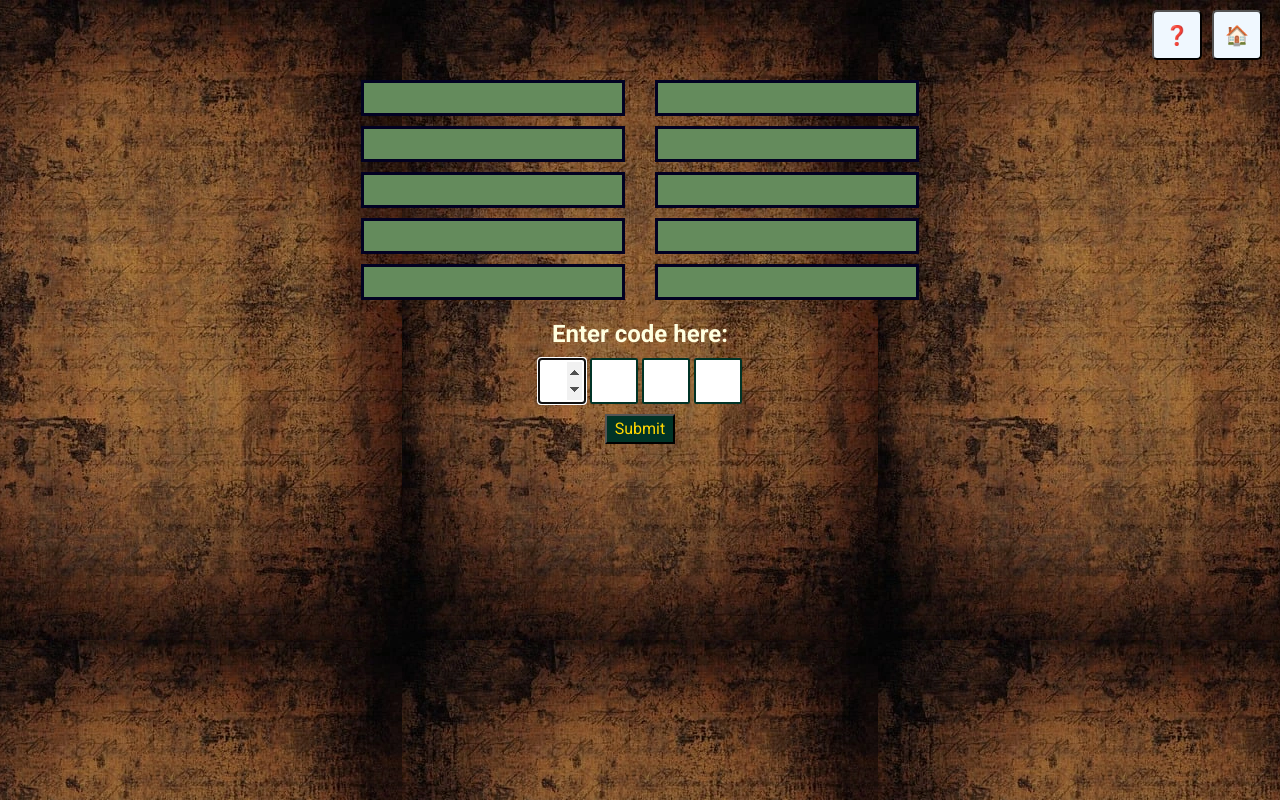
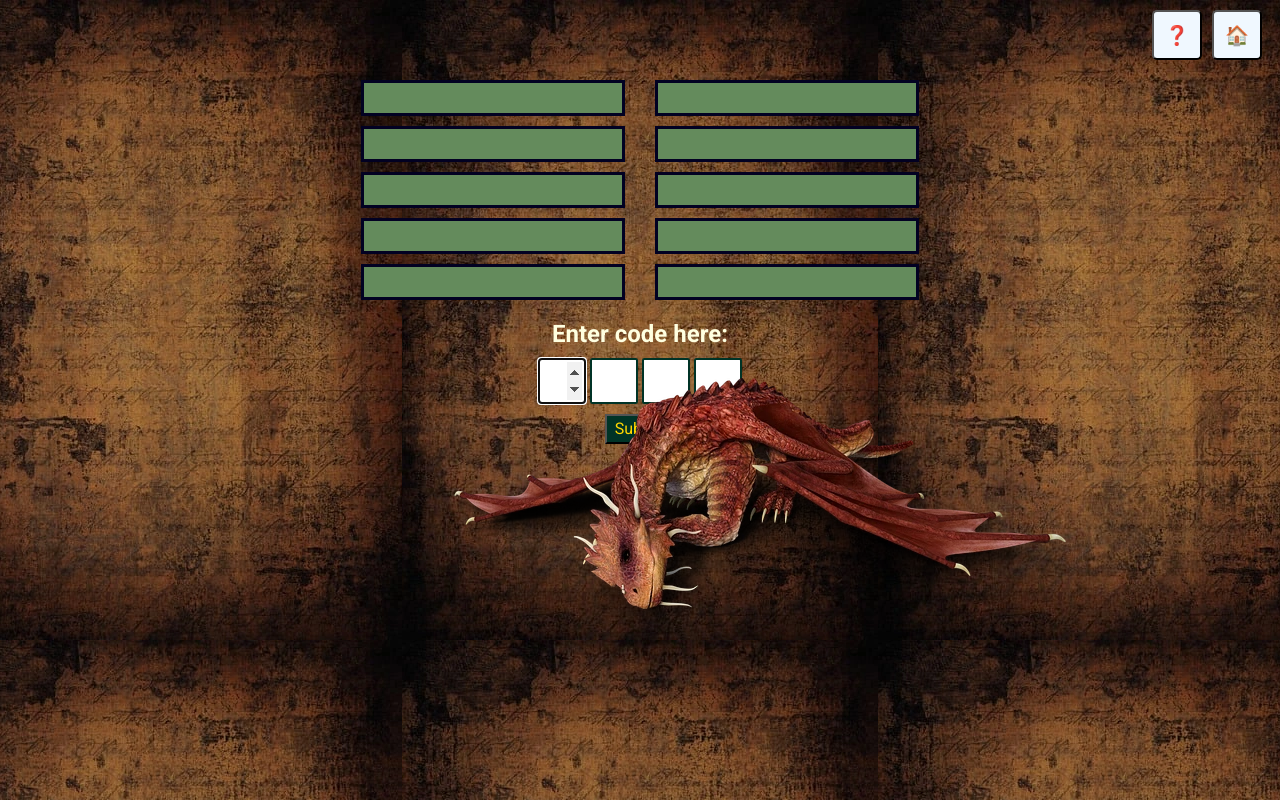
Before and after one commit to VeronicaTeodorof/code-breaking-game, a website: page game.html in a window 1280 px wide. Drawn offline with nearby package versions, Linux system fonts and the light colour scheme; a web font is replaced by a local one.

Commit message:
Add and style sleeping dragon image and credit in readme

```diff
--- a/assets/css/style.css
+++ b/assets/css/style.css
@@ -17,6 +17,7 @@ body {
     /* background-color: var(--dragon-green); */
     background: url('../images/background-image.webp');
     background-position-x: center;
+    /* overflow: hidden; */
 
 
 }
@@ -26,7 +27,7 @@ h1 {
     color: var(--treasure-yellow);
     font-weight: bold;
     text-align: center;
-    letter-spacing: 0.1rem;
+    letter-spacing: 0.2rem;
     padding: 0.5rem;
     border-radius: 10%;
     box-shadow: 3px 5px var(--prussian-blue);
@@ -49,6 +50,9 @@ h2 {
     border: 2px solid var(--prussian-blue);
 }
 
+/* Index Page */
+
+/* Game Page */
 /* UI Buttons */
 .buttons-container {
     display: flex;
@@ -150,6 +154,11 @@ input[type="submit"] {
     font-size: medium;
 }
 
+/* Images */
+#dragon-sleeping {
+    display: none;
+}
+
 /* Play button */
 #play-button {
     font-family: var(--heading-font);
@@ -180,7 +189,7 @@ input[type="submit"] {
 
     /* Heading 1 */
     h1 {
-        margin-top: 80px;
+        margin-top: 50px;
         max-width: 320px;
         font-size: 3rem;
     }
@@ -232,4 +241,15 @@ input[type="submit"] {
          margin-top: 10px;
     }
 
+    /* Images */
+    #dragon-sleeping {
+        position:absolute;
+        top:300px;
+        right:200px;
+        display:flex;
+        /* float:inline-end; */
+
+
+    }
+
 }
--- a/game.html
+++ b/game.html
@@ -60,6 +60,17 @@
                 </form>
             </div>
         </section>
+
+        <!-- Images Section -->
+        <section id="images">
+            <!-- Dragon container-->
+            <div id="dragon-sleeping">
+                <img src="assets/images/dragon-sleeping.webp" alt="Dragon Sleeping">
+            </div>
+
+        </section>
+
+
     </main>
 
     <!--Bootstrap JS-->
```
Also changed, not shown: README.md, assets/images/dragon-sleeping.webp (added), assets/images/wrapper.jpg (added).
